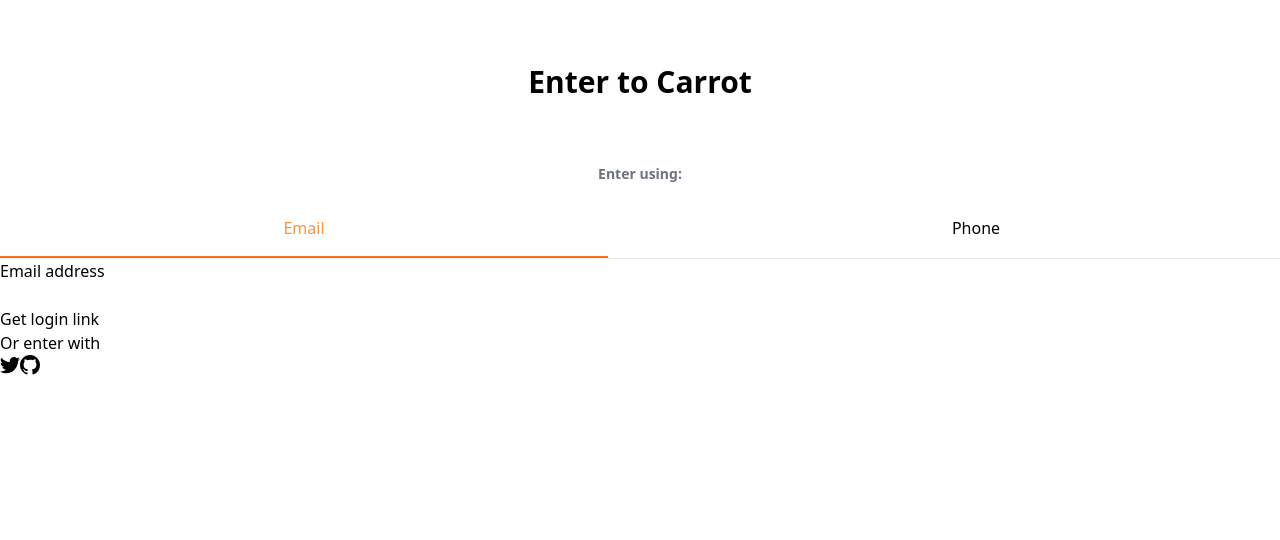
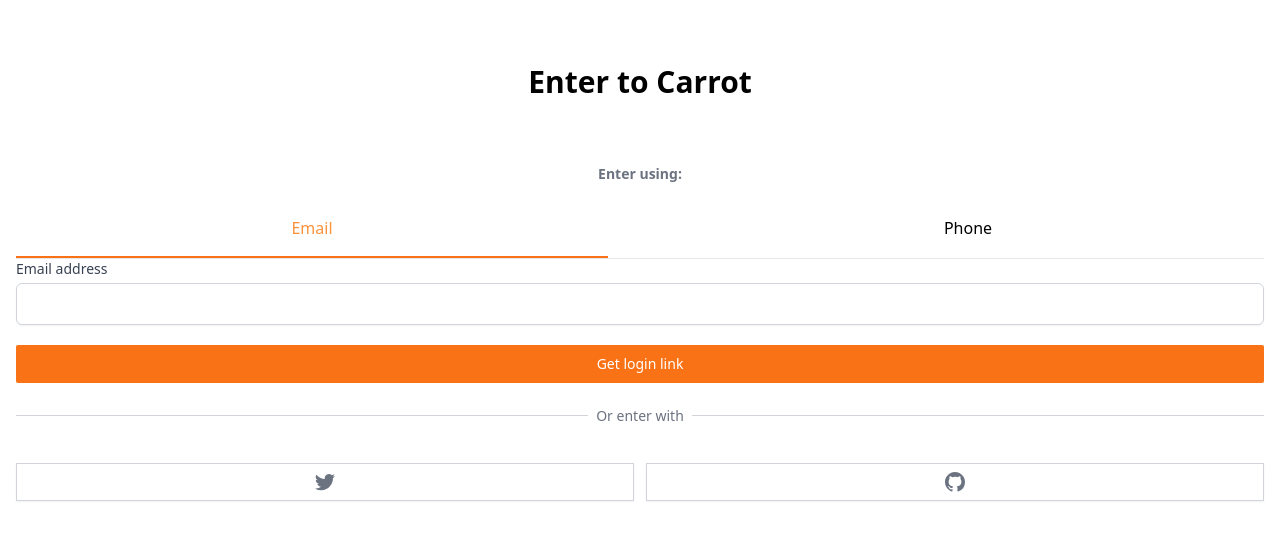
Before and after one commit to MeluvRose/clone-carrot, a Next.js app: page /enter in a window 1280 px wide. Shown: the top 540 px of the page. Built offline with nearby package versions, Linux system fonts and the light colour scheme.

Commit message:
#5.2 Auth part 2

```diff
--- a/package.json
+++ b/package.json
@@ -9,6 +9,7 @@
     "lint": "next lint"
   },
   "dependencies": {
+    "@tailwindcss/forms": "^0.5.3",
     "@types/node": "18.15.3",
     "@types/react": "18.0.28",
     "@types/react-dom": "18.0.11",
--- a/pages/enter.tsx
+++ b/pages/enter.tsx
@@ -9,20 +9,12 @@ export default function Enter() {
   const onEmailClick = () => setMethod("email");
   const onPhoneClick = () => setMethod("phone");
   return (
-    <div className="mt-16">
+    <div className="mt-16 px-4">
       <h3 className="text-3xl font-bold text-center">Enter to Carrot</h3>
       <div className="mt-16">
         <div className="flex flex-col items-center">
           <h5 className="text-sm text-gray-500 font-bold">Enter using:</h5>
           <div className="grid border-b last:w-full mt-8 grid-cols-2 gap-16">
-            {/* <button
-              className={`pb-4 font-medium border-b-2 ${
-                method == "email"
-                  ? " border-orange-500 text-orange-400"
-                  : "border-transparent"
-              }`}
-              onClick={onEmailClick}
-            > */}
             <button
               className={cls(
                 "pb-4 font-medium border-b-2",
@@ -47,34 +39,51 @@ export default function Enter() {
             </button>
           </div>
         </div>
-        <form>
-          <label>
+        <form className="flex flex-col">
+          <label className="text-sm font-medium text-gray-700">
             {method === "email" ? "Email address" : null}
             {method === "phone" ? "Phone number" : null}
           </label>
-          <div>
-            {method === "email" ? <input type="email" required /> : null}
+          <div className="mt-1">
+            {method === "email" ? (
+              <input
+                type="email"
+                className="appearance-none w-full px-3 py-2 border-gray-300 rounded-md shadow-sm placeholder-gray-400 focus:outline-none focus:ring-orange-500 focus:border-orange-500"
+                required
+              />
+            ) : null}
             {method === "phone" ? (
-              <div>
-                <span>+82</span>
-                <input type="number" required />
+              <div className="flex rounded-md shadow-sm">
+                <span className="flex items-center justify-center px-3 rounded-l-md border border-r-0 border-gray-300 bg-gray-50 text-gray-500 select-none text-sm">
+                  +82
+                </span>
+                <input
+                  type="number"
+                  className="appearance-none w-full px-3 py-2 border-gray-300 rounded-md rounded-l-none shadow-sm placeholder-gray-400 focus:outline-none focus:ring-orange-500 focus:border-orange-500"
+                  required
+                />
               </div>
             ) : null}
           </div>
-          <button>
+          <button
+            className="mt-5 bg-orange-500 hover:bg-orange-600 text-white py-2 px-4 border border-transparent rounded-sm shadow-xm text-sm font-me
+           focus:ring-2 focus:ring-offset-2 focus:ring-orange-500 focus:outline-none"
+          >
             {method === "email" ? "Get login link" : null}
             {method === "phone" ? "Get one-time password" : null}
           </button>
         </form>
-        <div>
-          <div>
-            <div />
-            <div>
-              <span>Or enter with</span>
+        <div className="mt-8">
+          <div className="relative">
+            <div className="absolute w-full border-t border-gray-300" />
+            <div className="relative -top-3 text-center">
+              <span className="bg-white px-2 text-sm text-gray-500">
+                Or enter with
+              </span>
             </div>
           </div>
-          <div>
-            <button>
+          <div className="grid grid-cols-2 mt-6 gap-3">
+            <button className="flex justify-center items-center py-2 px-4 border border-gray-300 shadow-sm text-sm font-medium bg-white text-gray-500 hover:bg-gray-50">
               <svg
                 className="w-5 h-5"
                 aria-hidden="true"
@@ -84,7 +93,7 @@ export default function Enter() {
                 <path d="M6.29 18.251c7.547 0 11.675-6.253 11.675-11.675 0-.178 0-.355-.012-.53A8.348 8.348 0 0020 3.92a8.19 8.19 0 01-2.357.646 4.118 4.118 0 001.804-2.27 8.224 8.224 0 01-2.605.996 4.107 4.107 0 00-6.993 3.743 11.65 11.65 0 01-8.457-4.287 4.106 4.106 0 001.27 5.477A4.073 4.073 0 01.8 7.713v.052a4.105 4.105 0 003.292 4.022 4.095 4.095 0 01-1.853.07 4.108 4.108 0 003.834 2.85A8.233 8.233 0 010 16.407a11.616 11.616 0 006.29 1.84" />
               </svg>
             </button>
-            <button>
+            <button className="flex justify-center items-center py-2 px-4 border border-gray-300 shadow-sm text-sm font-medium bg-white text-gray-500 hover:bg-gray-50">
               <svg
                 className="w-5 h-5"
                 aria-hidden="true"
--- a/tailwind.config.js
+++ b/tailwind.config.js
@@ -8,5 +8,5 @@ module.exports = {
     extend: {},
   },
   darkMode: "class",
-  plugins: [],
+  plugins: [require("@tailwindcss/forms")],
 };
```
Also changed, not shown: 1 other file (tests, documents, lock files or other folders).
